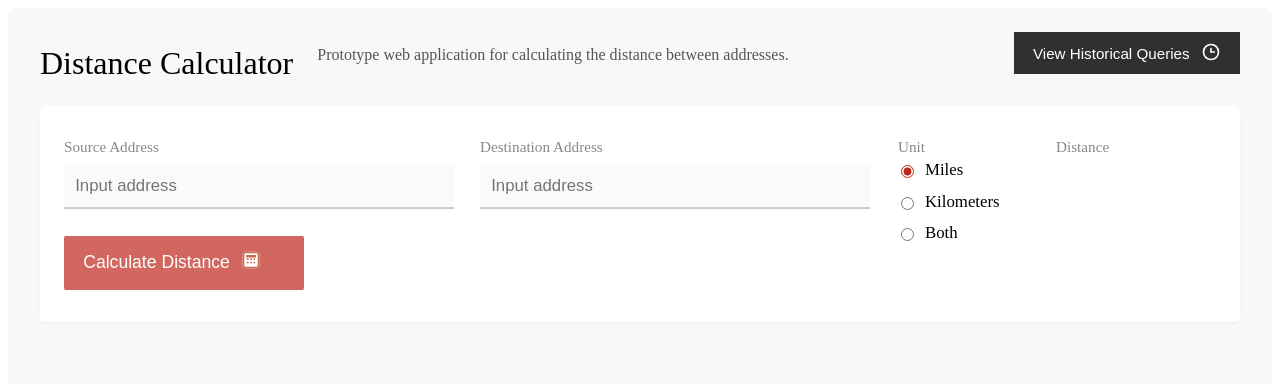
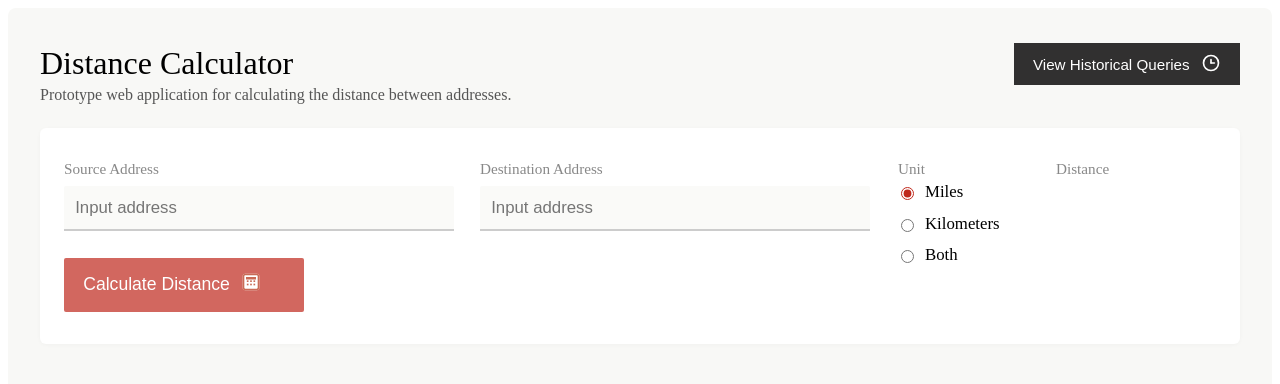
Before and after one commit to arundhatic/FarFetchr, a SvelteKit app: page / in a window 1280 px wide. Shown: the top 384 px of the page. Built offline with nearby package versions, Linux system fonts and the light colour scheme; no server answers.

Commit message:
update styling

```diff
--- a/src/routes/+page.svelte
+++ b/src/routes/+page.svelte
@@ -273,7 +273,7 @@
 
 <div class="container">
   <div class="top-bar" style="display: flex; justify-content: space-between; align-items: center; margin-bottom: 1.5rem;">
-    <div style="display: flex; flex-direction: row; align-items: center; gap: 1.5rem;">
+    <div style="display: flex; flex-direction: column;">
       <h1 style="font-size: 2rem; font-weight: 500; margin-bottom: 0;">Distance Calculator</h1>
       <p style="margin: 0.25rem 0 0 0; color: #555;">Prototype web application for calculating the distance between addresses.</p>
     </div>
```
